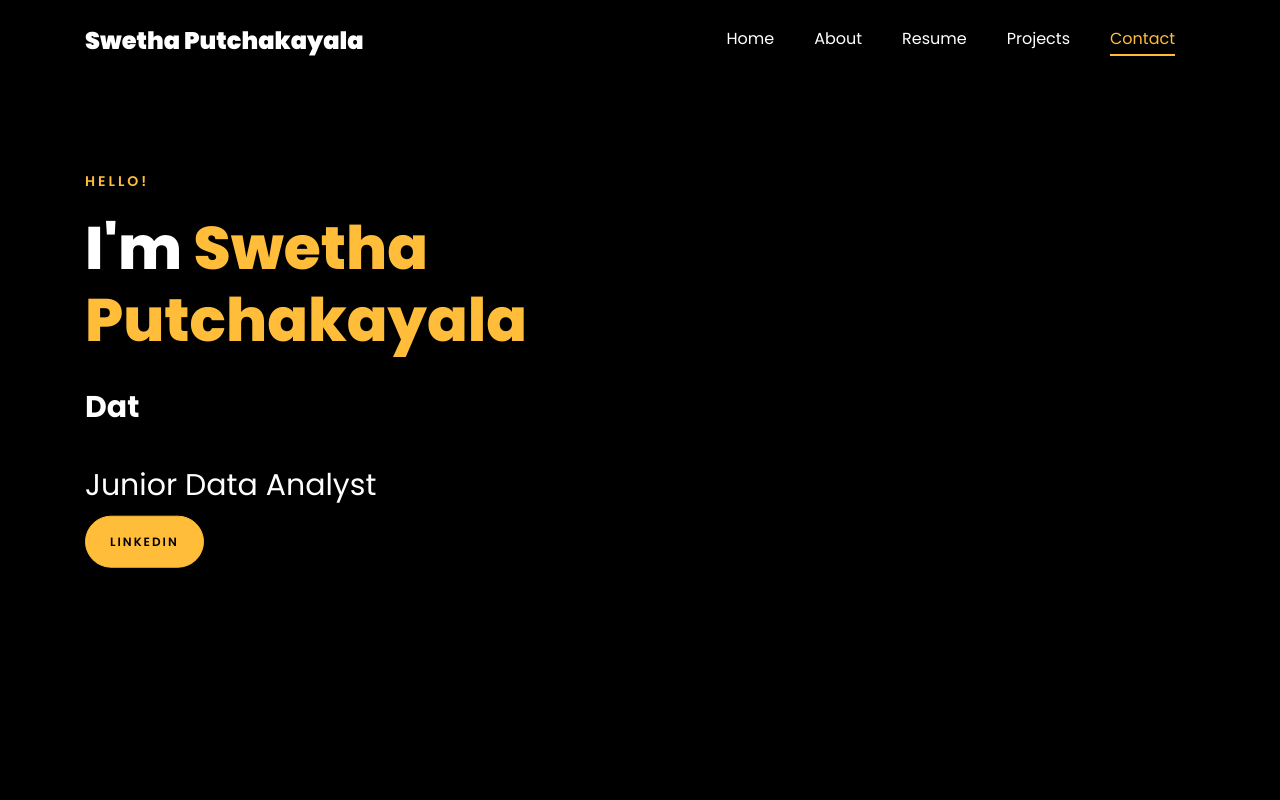
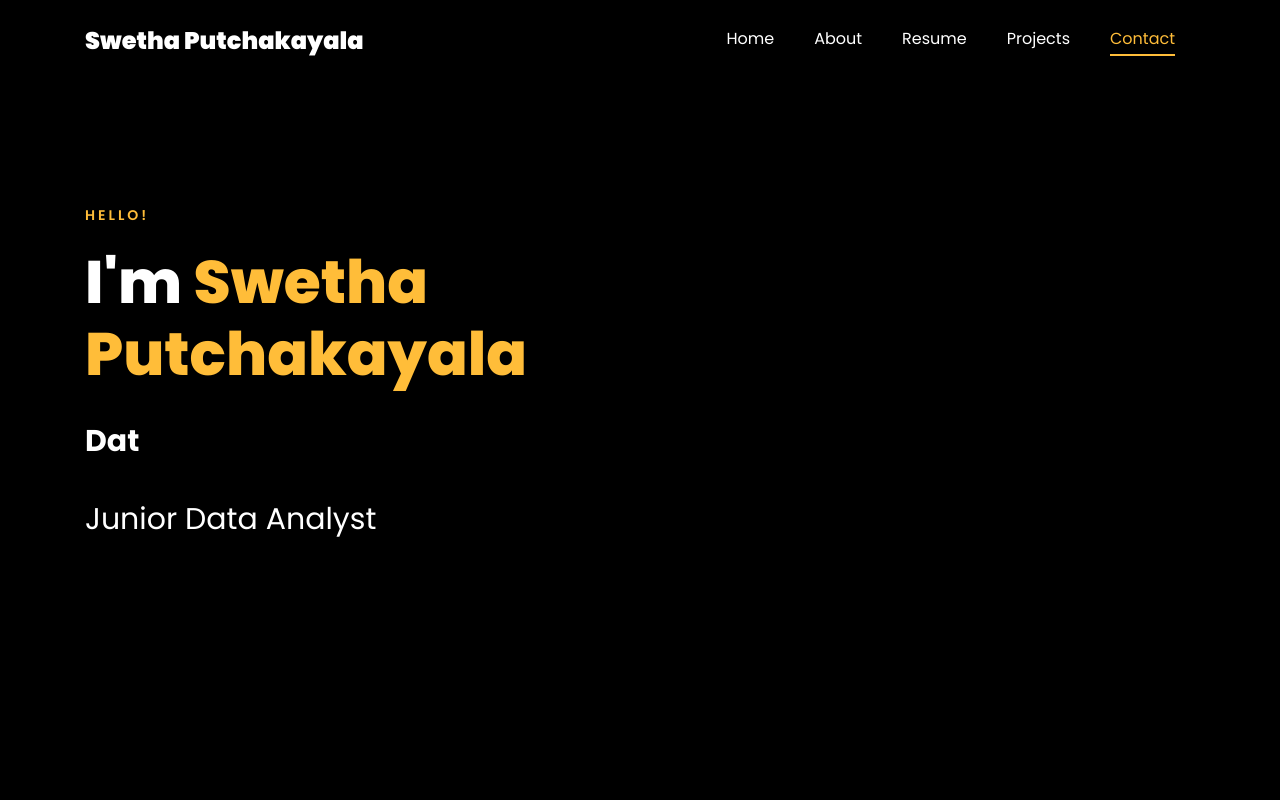
Before and after one commit to Swetha7788/Swetha7788.github.io, a plain HTML site: page index.html in a window 1280 px wide. Shown: the top 800 px of the page. Drawn offline with Linux system fonts and the light colour scheme; files whose address does not match are found by name.

Commit message:
index.html

```diff
--- a/index.html
+++ b/index.html
@@ -189,7 +189,7 @@
 			            <h2>Junior Data Analyst</h2>
 						<!-- <h2 class="d-flex" style="margin-bottom: 0">With over 5 years of experience</h2> -->
 						<!-- <br> -->
-			            <p><a href="www.linkedin.com/in/swetha-putchakayala-7185ab222" class="btn btn-primary py-3 px-4">LinkedIn</a>
+<!-- 			            <p><a href="www.linkedin.com/in/swetha-putchakayala-7185ab222" class="btn btn-primary py-3 px-4">LinkedIn</a>  -->
 
 		            </div>
 		          </div>
```
